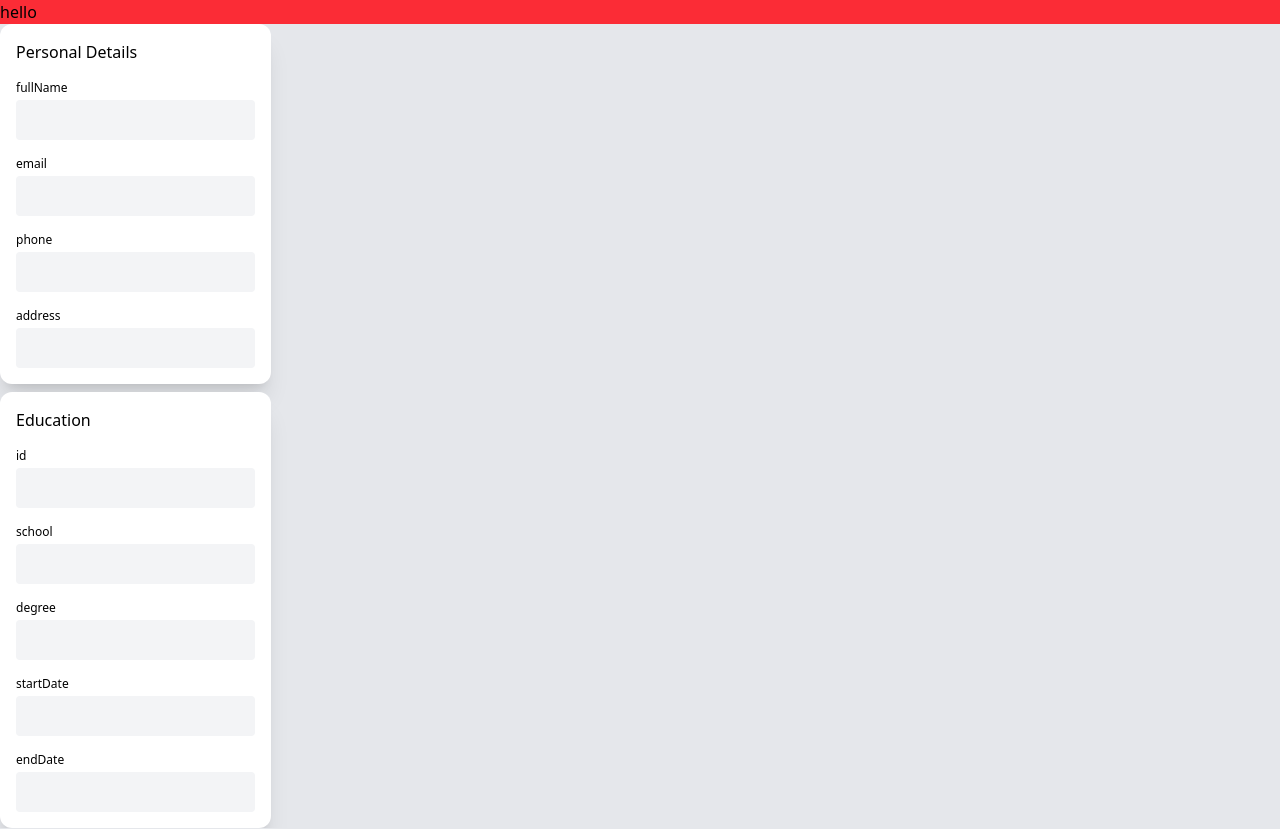
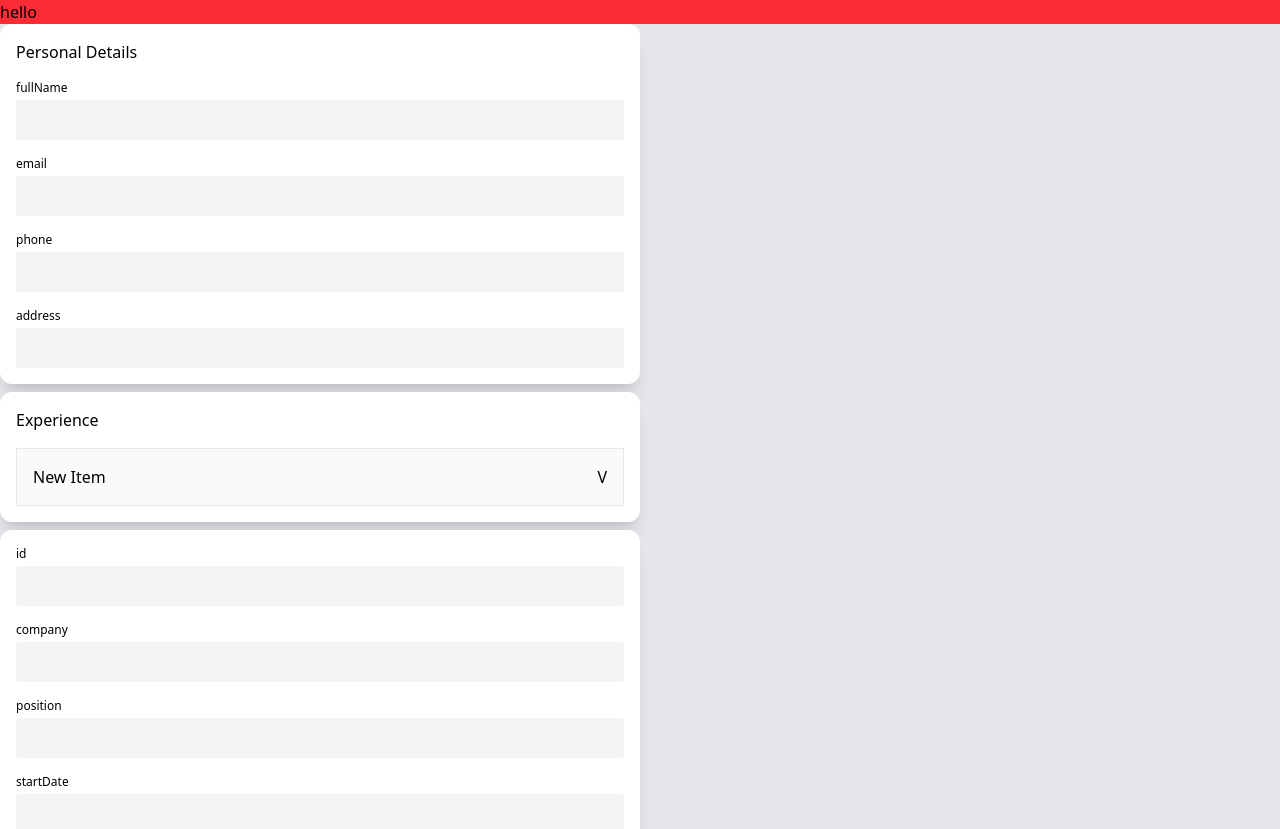
Before and after one commit to blazegreenhalgh/resume-generator, a React (Vite) app: page / in a window 1280 px wide. Shown: the top 829 px of the page. Built offline with nearby package versions, Linux system fonts and the light colour scheme.

Commit message:
setup dropdown functionality

```diff
--- a/src/App.jsx
+++ b/src/App.jsx
@@ -3,7 +3,8 @@ import "./App.css";
 import Sidebar from "./components/Archive/Sidebar2";
 import Container from "./components/Container";
 import PersonalDetailsSection from "./components/PersonalDetailsSection";
-import EducationSection from "./components/EducationSection";
+import RepeatableForm from "./components/RepeatableForm";
+import RepeatableSection from "./components/RepeatableSection";
 
 function App() {
   const [resume, setResume] = useState({
@@ -13,7 +14,7 @@ function App() {
       phone: "",
       address: "",
     },
-    experience: [
+    experiences: [
       {
         id: "",
         company: "",
@@ -40,11 +41,9 @@ function App() {
       ...prev,
       [path]: { ...prev[path], [objectKey]: value },
     }));
-
-    console.log(resume);
   };
 
-  const updateEducation = (path, index, objectKey, value) => {
+  const updateRepeatableForm = (path, index, objectKey, value) => {
     setResume((prev) => ({
       ...prev,
       [path]: prev[path].map((item, i) => {
@@ -65,9 +64,18 @@ function App() {
           />
         </Container>
         <Container>
-          <EducationSection
-            educations={resume.educations}
-            updateEducation={updateEducation}
+          <RepeatableSection
+            title="Experience"
+            array={resume.experiences}
+            arrayPath="experiences"
+            updateRepeatableForm={updateRepeatableForm}
+          />
+        </Container>
+        <Container>
+          <RepeatableForm
+            array={resume.experiences}
+            arrayPath="experiences"
+            updateRepeatableForm={updateRepeatableForm}
           />
         </Container>
       </div>
--- a/src/components/Container.jsx
+++ b/src/components/Container.jsx
@@ -1,11 +1,13 @@
-import React from 'react'
+import React from "react";
 
-function Container({className='', padding=true, children}) {
-    return (
-        <div className={`sidebar-container flex flex-col gap-4 bg-white rounded-xl shadow-xl w-fit ${padding ? 'p-4' : ''} ${className}`}>
-            {children}
-        </div>
-    )
+function Container({ className = "", padding = true, children }) {
+  return (
+    <div
+      className={`sidebar-container flex flex-col gap-4 bg-white rounded-xl shadow-xl w-1/2 ${padding ? "p-4" : ""} ${className}`}
+    >
+      {children}
+    </div>
+  );
 }
 
-export default Container
+export default Container;
--- a/src/components/EducationSection.jsx
+++ b/src/components/RepeatableForm.jsx
@@ -1,20 +1,18 @@
 import React from "react";
 import FormField from "./FormField";
 
-function EducationSection({ educations, updateEducation }) {
+function RepeatableForm({ array, arrayPath = "", updateRepeatableForm }) {
   return (
     <>
-      <h2>Education</h2>
-
-      {educations.map((education, index) => (
+      {array.map((object, index) => (
         <React.Fragment key={index}>
-          {Object.keys(education).map((item) => (
+          {Object.keys(object).map((item) => (
             <FormField
               key={item}
               label={item}
-              value={education[item]}
+              value={object[item]}
               onFieldChange={(e) => {
-                updateEducation("educations", index, item, e.target.value);
+                updateRepeatableForm(arrayPath, index, item, e.target.value);
               }}
             />
           ))}
@@ -24,4 +22,4 @@ function EducationSection({ educations, updateEducation }) {
   );
 }
 
-export default EducationSection;
+export default RepeatableForm;
--- /dev/null
+++ b/src/components/RepeatableSection.jsx
@@ -0,0 +1,27 @@
+import React from "react";
+import Dropdown from "./Sidebar/Dropdown";
+
+function RepeatableSection({
+  title = "title",
+  array,
+  arrayPath,
+  updateRepeatableForm,
+}) {
+  return (
+    <>
+      <h2>{title}</h2>
+      <div className="loop-wrapper w-full flex flex-col gap-2">
+        {array.map((object, index) => (
+          <Dropdown
+            key={index}
+            array={array}
+            arrayPath={arrayPath}
+            updateRepeatableForm={updateRepeatableForm}
+          />
+        ))}
+      </div>
+    </>
+  );
+}
+
+export default RepeatableSection;
--- a/src/components/Sidebar/Dropdown.jsx
+++ b/src/components/Sidebar/Dropdown.jsx
@@ -1,58 +1,52 @@
-import React from 'react'
-import { useState } from 'react'
-import Field from '../FormField.jsx'
-import DropdownRow from './DropdownRow'
+import React from "react";
+import { useState } from "react";
+import RepeatableForm from "../RepeatableForm";
 
-function Dropdown({
-    groupOfFields,
-    onFieldChange,
-
-    }) {
-    const [isToggled, setIsToggled] = useState(false)
+function Dropdown({ array, arrayPath = "", updateRepeatableForm }) {
+  const [isToggled, setIsToggled] = useState(false);
+  const title = "New Item";
 
   const handleClick = () => {
-        setIsToggled(prev => !prev)
-    }
+    setIsToggled((prev) => !prev);
+  };
 
+  // default state
   if (!isToggled) {
     return (
-        <div className='button-wrapper relative w-full'>
+      <div className="dropdown-wrapper relative w-full bg-gray-50 p-4 border border-gray-200">
         <button
           onClick={handleClick}
-        className='cursor-pointer p-4 w-full after:absolute after:inset-0'
+          className="cursor-pointer w-full after:absolute after:inset-0"
         >
           <div className="flex flex-row justify-between w-full">
-                <h2>Education</h2>
+            <h2>{title}</h2>
             <p>V</p>
           </div>
         </button>
       </div>
-    )
+    );
   }
+  // opened state
   return (
-        <>
-            <div className='button-wrapper relative w-full'>
+    <div className="dropdown-wrapper relative w-full flex flex-col bg-gray-50 p-4 border border-gray-200">
+      <div className="button-wrapper relative w-full pb-6">
         <button
           onClick={handleClick}
-                className='cursor-pointer p-4 w-full after:absolute after:inset-0'
+          className="cursor-pointer w-full after:absolute after:inset-0"
         >
           <div className="flex flex-row justify-between w-full">
-                        <h2>Education</h2>
+            <h2>{title}</h2>
             <p>^</p>
           </div>
         </button>
-                <DropdownRow
-                groupOfFields={groupOfFields}
-                onFieldChange={onFieldChange}
+      </div>
+      <RepeatableForm
+        array={array}
+        arrayPath={arrayPath}
+        updateRepeatableForm={updateRepeatableForm}
       />
-                <div>DROPDOWN CONTENT</div>
-                <div>DROPDOWN CONTENT</div>
-                <div>DROPDOWN CONTENT</div>
     </div>
-
-        </>
-        )
-
+  );
 }
 
-export default Dropdown
+export default Dropdown;
```
Lines whose indentation alone changed are shown as unchanged.
